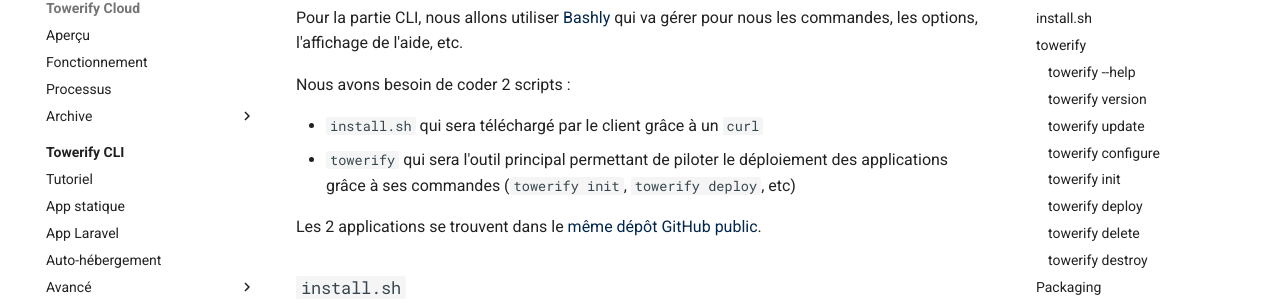
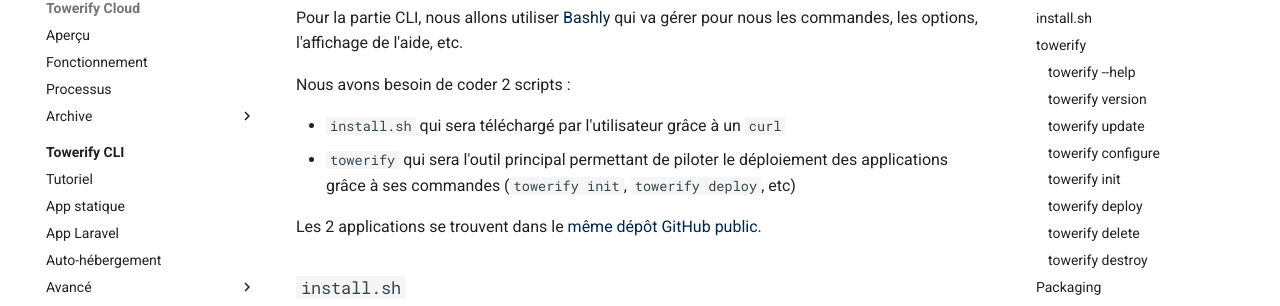
Before and after one commit to computablefacts/towerify-docs, an MkDocs documentation site: the page built from docs/cli/interne/coder.md, in a window 1280 px wide and 900 px high, scrolled down 349 px. Shown: the part 144-450 px from the top of the window. Built offline with MkDocs 1.6.1 and Material for MkDocs 9.7.7, drawn with Linux system fonts in a browser that asks for light colours; emoji names are drawn with the system emoji font; part of the change alters nothing that is shown; some of the changed text lies outside the part shown.

````diff
--- a/docs/cli/interne/coder.md
+++ b/docs/cli/interne/coder.md
@@ -20,7 +20,7 @@ va gérer pour nous les commandes, les options, l'affichage de l'aide, etc.
 
 Nous avons besoin de coder 2 scripts :
 
-- `install.sh` qui sera téléchargé par le client grâce à un `curl`
+- `install.sh` qui sera téléchargé par l'utilisateur grâce à un `curl`
 - `towerify` qui sera l'outil principal permettant de piloter le déploiement des
   applications grâce à ses commandes (`towerify init`, `towerify deploy`, etc)
 
@@ -159,11 +159,11 @@ sequenceDiagram
 Dans un deuxième temps, nous pourrions gérer plusieurs instances Towerify avec,
 comme AWS CLI, une notion de profil.
 
-* [ ] Ajouter un paramètre `--profile`
-* [ ] Si le paramètre n'est pas passé, on change les credentials par défaut
-* [ ] Si le paramètre est passé, on crée ou on modifie les credentials de ce profil
+* [X] Ajouter un paramètre `--profile`
+* [X] Si le paramètre n'est pas passé, on change les credentials par défaut
+* [X] Si le paramètre est passé, on crée ou on modifie les credentials de ce profil
 
-Le fichier `config.ini` ressemblerait alors à ça :
+Le fichier `config.ini` ressemble alors à ça :
 
 ``` ini
 [default]
````
